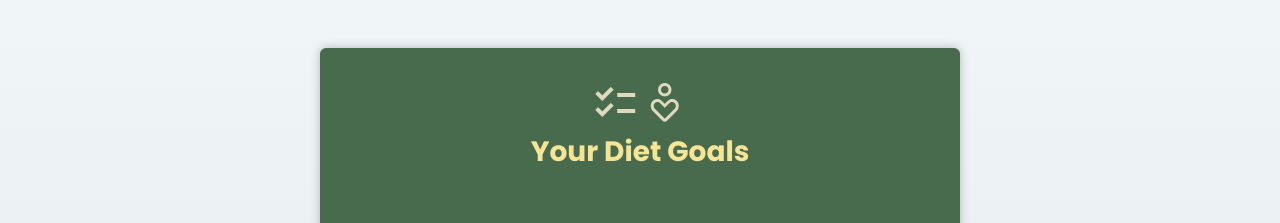
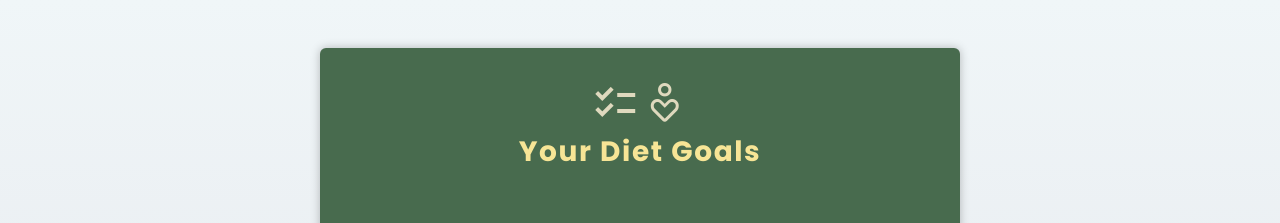
Before and after one commit to VanessaTsang888/your-diet-goals-web-app, a React (Vite) app: page / in a window 1280 px wide. Shown: the top 223 px of the page. Built offline with nearby package versions, Linux system fonts and the light colour scheme; the HTML template or start-up script is replaced by a standard one.

Commit message:
styles: changed style on h1 element

```diff
--- a/src/index.css
+++ b/src/index.css
@@ -90,6 +90,7 @@ img {
 header h1 {
   margin-top: 1.5rem;
   font-size: 1.75rem;
+  letter-spacing: 0.1rem;
   color: #f7e596;
 }
 
@@ -97,7 +98,6 @@ p {
   font-size: 1rem;
   line-height: normal;
   color: #dfd9be;
-  /* transform: translateY(-3rem); */
 }
 
 label {
```
